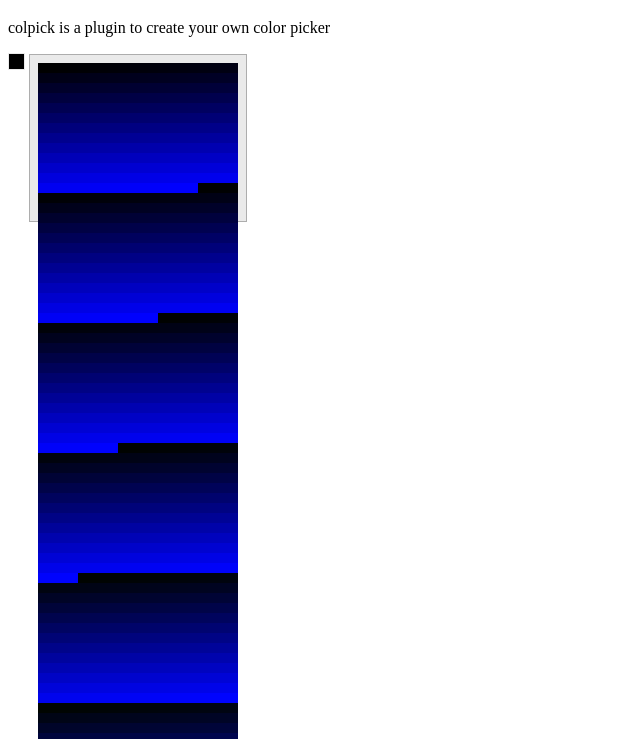
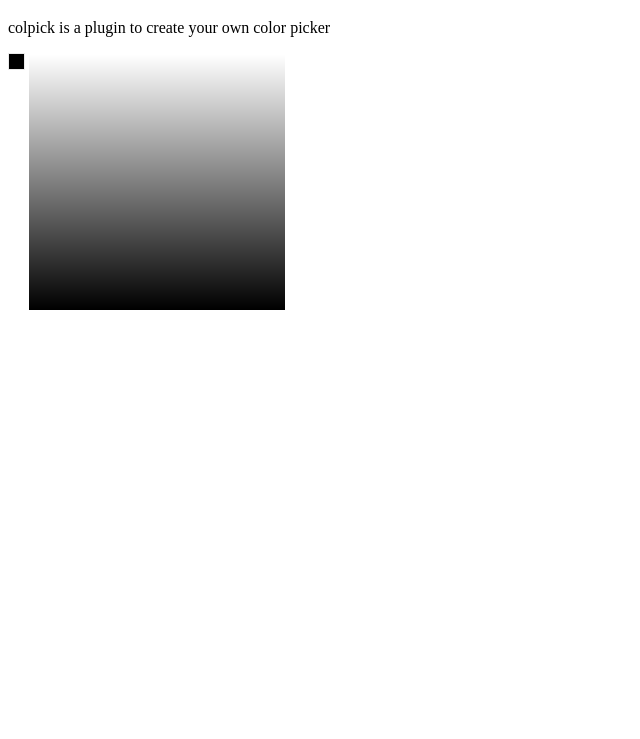
Before and after one commit to AlessandroMinoccheri/colpick, a website: page index.html in a window 1280 px wide. Both pictures are taken after a click on the element 16 px from the left and 122 px from the top of the page. Shown: the part 61-800 px from the top of the page, without its empty margins (0-640 px from the left). Drawn offline with Linux system fonts and the light colour scheme.

Commit message:
added gradient image

```diff
--- a/css/colpick.css
+++ b/css/colpick.css
@@ -5,12 +5,9 @@
 }
 
 .colpick-popup {
-    width: 200px;
-    height: 150px;
-    padding: 8px;
+    width: 256px;
+    height: 256px;
     position: absolute;
     top: 0;
     left: 20px;
-    background: #eaeaea;
-    border: 1px solid #adadad;
 }
--- a/js/colpick.js
+++ b/js/colpick.js
@@ -38,30 +38,7 @@ V 0.0.1
                         obj.find('.colpick-popup').remove();
                     }
                     else{
-                        obj.append('<div class="colpick-popup">' + colDiv + '</div>');
-
-                        var i = 0, color;
-                        for (; i < 16777216; ++i) { // this is a BIG loop, will freeze/crash a browser!
-                            color = '#' + ('00000' + i.toString(16)).slice(-6); // pad to 6 digits
-                            cont += 1;
-                            contGeneral += 1;
-
-                            if(contGeneral == 2000){
-                                break;
-                            }
-
-                            console.log(color);
-
-                            if(cont == 500){
-                                cont = 0;
-                                colDiv += '<div style="width:10px; height:10px;background:' + color + '; float:left;"></div><div style="clear"both;"></div>';
-                            }
-                            else{
-                                colDiv += '<div style="width:10px; height:10px;background:' + color + '; float:left;"></div>';
-                            }
-                        }
-
-                        obj.append('<div class="colpick-popup">' + colDiv + '</div>');
+                        obj.append('<div class="colpick-popup"><img src="../img/bg-gradient.png" /></div>');
                     }
                 });
             });
```
Also changed, not shown: index.html (+0 -1 lines).
